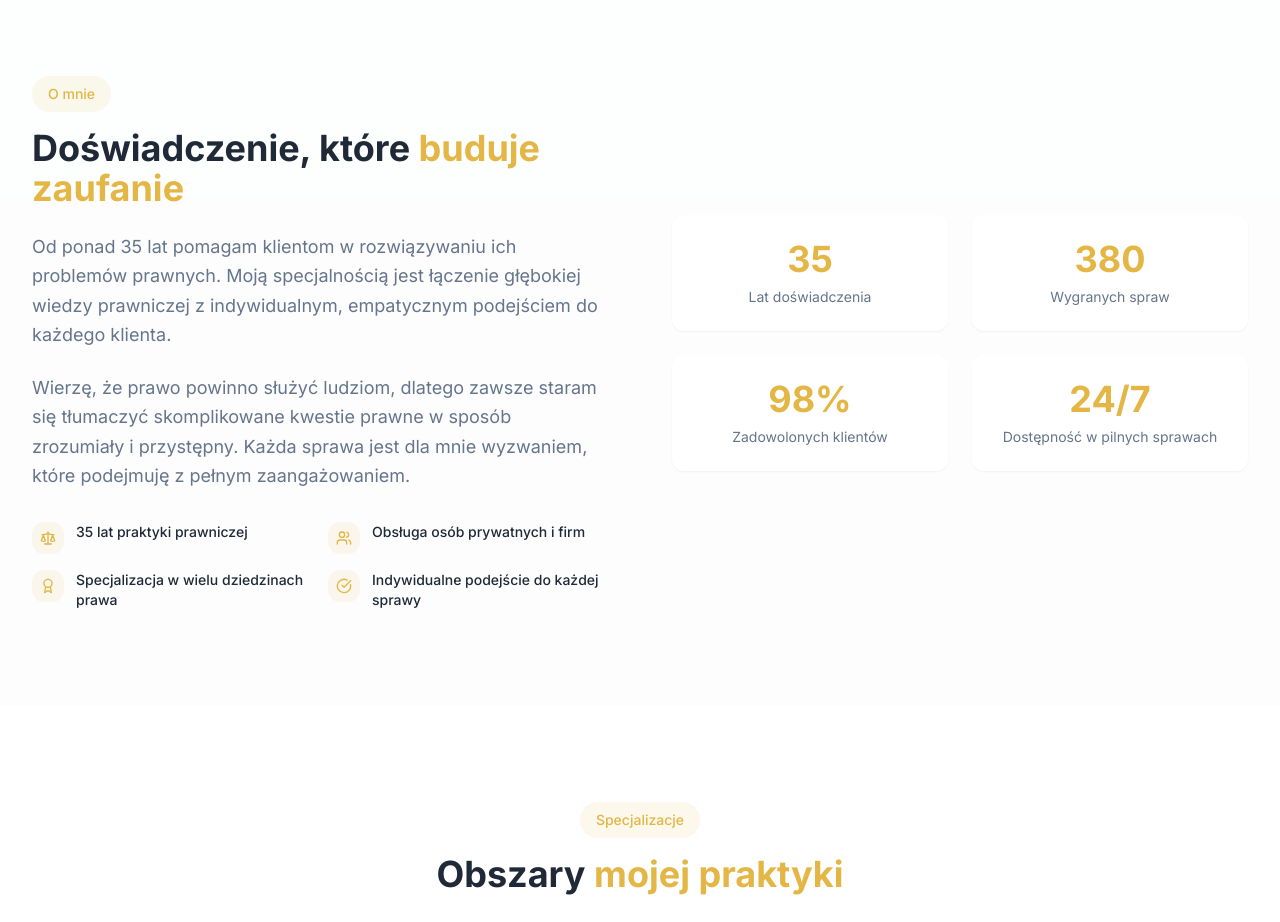
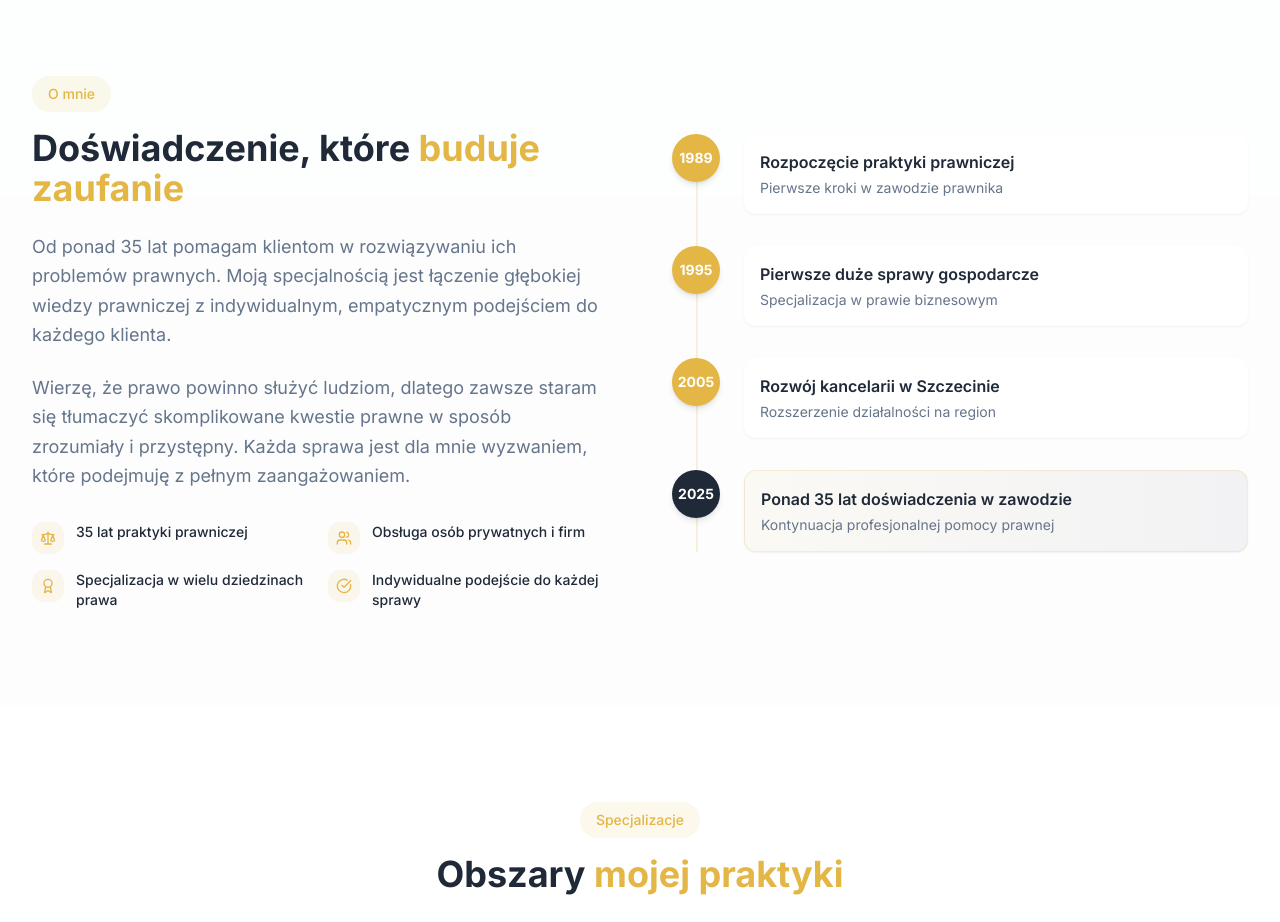
Before and after one commit to Matyss/sankiewicz-static-page, a React (Vite) app: page / in a window 1280 px wide. Shown: the part 820-1742 px from the top of the page. Built offline with nearby package versions, Linux system fonts and the light colour scheme; the HTML template or start-up script is replaced by a standard one.

Commit message:
add timeline

```diff
--- a/src/components/AboutSection.tsx
+++ b/src/components/AboutSection.tsx
@@ -48,24 +48,53 @@ const AboutSection = () => {
             </div>
           </div>
 
-          {/* Stats */}
+          {/* Timeline */}
           <div className="slide-up">
-            <div className="grid grid-cols-2 gap-6">
-              <div className="text-center p-6 bg-card rounded-xl shadow-sm hover-lift">
-                <div className="text-3xl lg:text-4xl font-bold text-accent mb-2">35</div>
-                <div className="text-sm text-muted-foreground">Lat doświadczenia</div>
-              </div>
-              <div className="text-center p-6 bg-card rounded-xl shadow-sm hover-lift">
-                <div className="text-3xl lg:text-4xl font-bold text-accent mb-2">380</div>
-                <div className="text-sm text-muted-foreground">Wygranych spraw</div>
-              </div>
-              <div className="text-center p-6 bg-card rounded-xl shadow-sm hover-lift">
-                <div className="text-3xl lg:text-4xl font-bold text-accent mb-2">98%</div>
-                <div className="text-sm text-muted-foreground">Zadowolonych klientów</div>
-              </div>
-              <div className="text-center p-6 bg-card rounded-xl shadow-sm hover-lift">
-                <div className="text-3xl lg:text-4xl font-bold text-accent mb-2">24/7</div>
-                <div className="text-sm text-muted-foreground">Dostępność w pilnych sprawach</div>
+            <div className="relative">
+              {/* Timeline Line */}
+              <div className="absolute left-6 top-0 bottom-0 w-0.5 bg-accent/20"></div>
+
+              {/* Timeline Items */}
+              <div className="space-y-8">
+                <div className="relative flex items-start">
+                  <div className="flex-shrink-0 w-12 h-12 bg-accent rounded-full flex items-center justify-center shadow-md z-10">
+                    <span className="text-white font-bold text-sm">1989</span>
+                  </div>
+                  <div className="ml-6 bg-card p-4 rounded-lg shadow-sm hover-lift flex-1">
+                    <div className="font-semibold text-primary mb-1">Rozpoczęcie praktyki prawniczej</div>
+                    <div className="text-sm text-muted-foreground">Pierwsze kroki w zawodzie prawnika</div>
+                  </div>
+                </div>
+
+                <div className="relative flex items-start">
+                  <div className="flex-shrink-0 w-12 h-12 bg-accent rounded-full flex items-center justify-center shadow-md z-10">
+                    <span className="text-white font-bold text-sm">1995</span>
+                  </div>
+                  <div className="ml-6 bg-card p-4 rounded-lg shadow-sm hover-lift flex-1">
+                    <div className="font-semibold text-primary mb-1">Pierwsze duże sprawy gospodarcze</div>
+                    <div className="text-sm text-muted-foreground">Specjalizacja w prawie biznesowym</div>
+                  </div>
+                </div>
+
+                <div className="relative flex items-start">
+                  <div className="flex-shrink-0 w-12 h-12 bg-accent rounded-full flex items-center justify-center shadow-md z-10">
+                    <span className="text-white font-bold text-sm">2005</span>
+                  </div>
+                  <div className="ml-6 bg-card p-4 rounded-lg shadow-sm hover-lift flex-1">
+                    <div className="font-semibold text-primary mb-1">Rozwój kancelarii w Szczecinie</div>
+                    <div className="text-sm text-muted-foreground">Rozszerzenie działalności na region</div>
+                  </div>
+                </div>
+
+                <div className="relative flex items-start">
+                  <div className="flex-shrink-0 w-12 h-12 bg-primary rounded-full flex items-center justify-center shadow-md z-10">
+                    <span className="text-white font-bold text-sm">2025</span>
+                  </div>
+                  <div className="ml-6 bg-gradient-to-r from-accent/5 to-primary/5 p-4 rounded-lg shadow-sm hover-lift flex-1 border border-accent/20">
+                    <div className="font-semibold text-primary mb-1">Ponad 35 lat doświadczenia w zawodzie</div>
+                    <div className="text-sm text-muted-foreground">Kontynuacja profesjonalnej pomocy prawnej</div>
+                  </div>
+                </div>
               </div>
             </div>
           </div>
```
